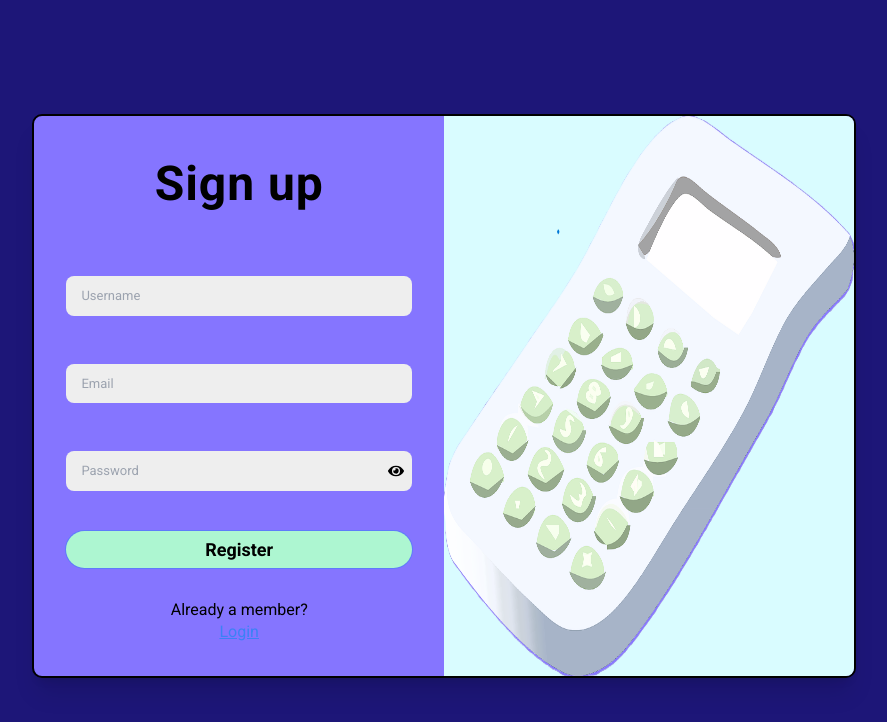
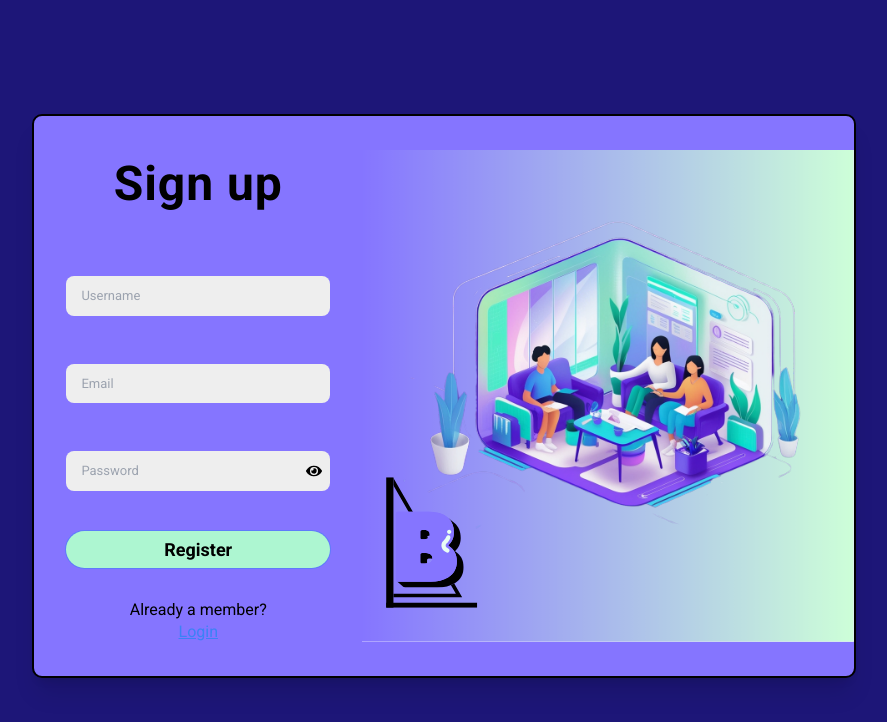
Before and after one commit to Ruthstring/Balanced_FE, a React (Vite) app: page /signup in a window 1280 px wide. Shown: the top 722 px of the page, without its empty margins (196-1083 px from the left). Built offline with nearby package versions, Linux system fonts and the light colour scheme.

Commit message:
changed loging design and iamges

```diff
--- a/src/App.css
+++ b/src/App.css
@@ -41,7 +41,7 @@ html, body {
 }
 
 .logincontainer img {
-  width: 50%;
+  width: 60%;
   height: auto;
 }
 
@@ -206,7 +206,7 @@ html, body {
 
 .balance-image{
 
-width: 45%;
+width: 50%;
 height: 100%;
 object-fit: cover;
 overflow: none;
--- a/src/components/HomeBalance.jsx
+++ b/src/components/HomeBalance.jsx
@@ -12,6 +12,9 @@ const HomeBalance = ({ user }) => {
       ? '../src/assets/PositiveBalance.svg'
       : '../src/assets/NegativeBalance.svg';
   return (
+
+
+
     <>
 
       <div className="container balance-container">
@@ -25,7 +28,7 @@ const HomeBalance = ({ user }) => {
             </Link>
          </div>
 
-          <img  className="balance-image ml-24" src={balanceImage} alt="Balance status"></img>
+          <img  className="balance-image hidden lg:block ml-16" src={balanceImage} alt="Balance status"></img>
 
         </div>
 
--- a/src/components/HomeShopping.jsx
+++ b/src/components/HomeShopping.jsx
@@ -6,7 +6,8 @@ import emptyListImage from "../assets/empty-list.png"
 const HomeShopping = (user, token) => {
   const [items, setItems] = useState([]);
 
-
+  console.log(token)
+  console.log(user)
   useEffect(() => {
     const fetchItems = async (token) => {
       try {
@@ -16,7 +17,7 @@ const HomeShopping = (user, token) => {
             method: 'GET',
             headers: {
               'Content-Type': 'application/json',
-              Authorization: `Bearer ${token}`,
+              Authorization: `Bearer ${localStorage.getItem("token")}`,
             },
           }
         );
--- a/src/components/Login.jsx
+++ b/src/components/Login.jsx
@@ -1,7 +1,7 @@
 import {useState } from "react"
 import { useNavigate, Navigate, Link} from "react-router-dom"
 import { FaEye, FaEyeSlash } from "react-icons/fa";
-import LoginImage from '../assets/imageforlogin.png';
+import LoginImage from '../assets/login_background.svg';
 
 const Login = ({ auth, setAuth, user, setUser, setToken }) => {
   const [formValues, setFormValues] = useState({
@@ -134,7 +134,7 @@ const Login = ({ auth, setAuth, user, setUser, setToken }) => {
   <button
     type="button"
     onClick={toggleVisibility}
-    className="btn-see absolute right-2 top-1/2 transform -translate-y-1/2" // Adjust the position to be vertically centered
+    className=" absolute right-2 top-1/2 transform -translate-y-1/2" // Adjust the position to be vertically centered
   >
     {passwordVisible ? <FaEyeSlash /> : <FaEye />}
   </button>
--- a/src/components/Signup.jsx
+++ b/src/components/Signup.jsx
@@ -1,6 +1,6 @@
 import React, { useState } from 'react';
 import axios from 'axios';
-import SignupImage from '../assets/imageforlogin.png';
+import SignupImage from '../assets/Signin_background.svg';
 import { useNavigate, Link } from 'react-router-dom';
 import { FaEye, FaEyeSlash } from 'react-icons/fa'; // Import the eye icons
 
@@ -81,7 +81,7 @@ const RegisterForm = () => {
             </>
           )}
         </div>
-        <img src={SignupImage} alt="Signup Visual" />
+        <img className="signup-image" src={SignupImage} alt="Signup Visual" />
       </div>
     </div>
   );
```
Also changed, not shown: src/assets/Signin_background.svg (added), src/assets/login_background.svg (added).
